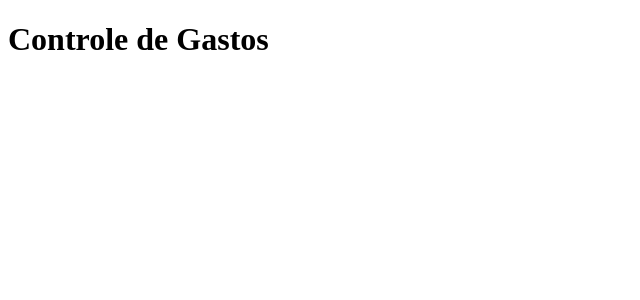
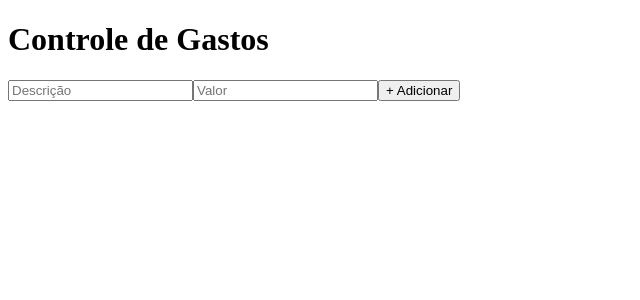
Before and after one commit to Saulorangel87/Controle-de-gastos--exercicio, a React (Vite) app: page / in a window 1280 px wide. Shown: the top 300 px of the page, without its empty margins (0-640 px from the left). Built offline with nearby package versions, Linux system fonts and the light colour scheme.

Commit message:
feat: add FormGasto component with basic input fields for expense entry

```diff
--- a/src/App.jsx
+++ b/src/App.jsx
@@ -1,10 +1,12 @@
-import Header from './components/Header.jsx'
-import styles from './App.module.css'
+import Header from "./components/Header.jsx";
+import styles from "./App.module.css";
+import FormGasto from "./components/FormGasto.jsx";
 
 export default function App() {
   return (
     <div className={styles.App}>
       <Header />
+      <FormGasto />
     </div>
-  )
+  );
 }
--- /dev/null
+++ b/src/components/FormGasto.jsx
@@ -0,0 +1,13 @@
+import styles from "./FormGasto.module.css";
+import { useState } from "react";
+
+export default function FormGasto() {
+    const [gastos, setGastos] = useState([]);
+  return (
+    <div className={styles.FormGasto}>
+      <input type="text" placeholder="Descrição" />
+      <input type="number" placeholder="Valor" />
+      <button>+ Adicionar</button>
+    </div>
+  );
+}
```
Also changed, not shown: imagem do projeto.png (added), src/components/FormGasto.module.css (added), 1 other file (tests, documents, lock files or other folders).
